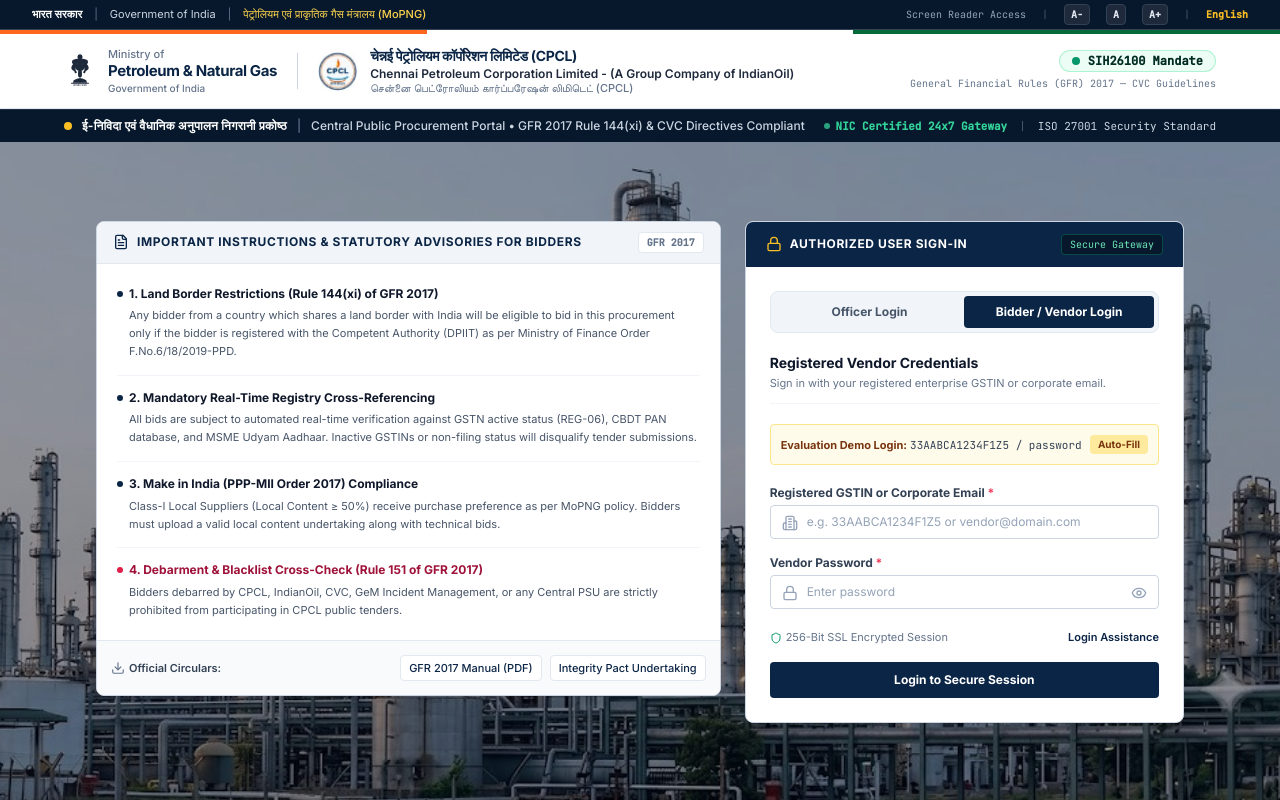
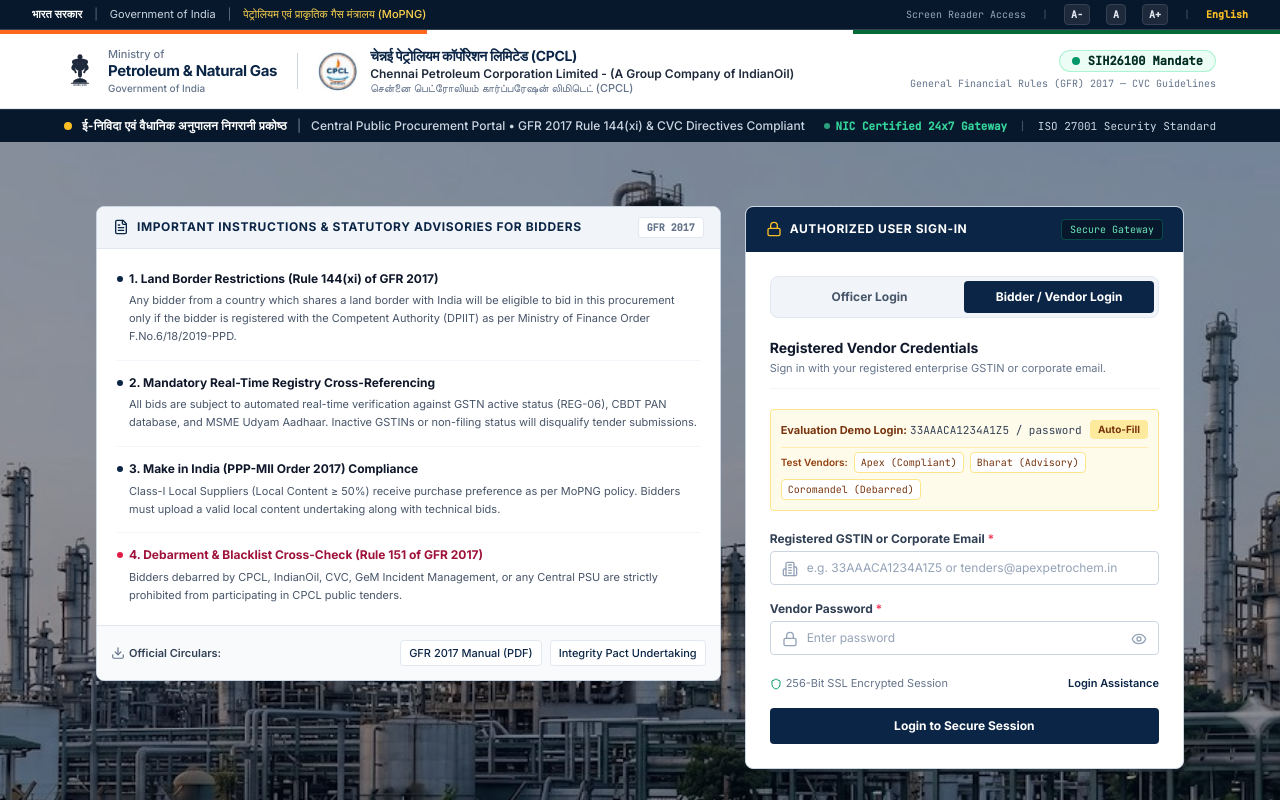
Before and after one commit to snuthon1/gemcompliance, a React (Vite) app in the folder client/: page /login in a window 1280 px wide. Both pictures are taken after a click on the button "Bidder / Vendor Login". Shown: the top 800 px of the page. Built offline with nearby package versions, Linux system fonts and the light colour scheme; the HTML template or start-up script is replaced by a standard one.

Commit message:
feat(ui): complete modern visual overhaul for Login.jsx

```diff
--- a/client/src/pages/Login.jsx
+++ b/client/src/pages/Login.jsx
@@ -50,15 +50,15 @@ export default function Login() {
     setVendorPassword('');
   };
 
-  const handleQuickFill = (role) => {
+  const handleQuickFill = (role, customId) => {
     if (role === 'OFFICER') {
       setActiveTab('OFFICER');
-      setOfficerEmail('admin@admin.com');
+      setOfficerEmail(customId || 'admin@admin.com');
       setOfficerPassword('password');
       setError(null);
     } else {
       setActiveTab('VENDOR');
-      setVendorIdentifier('33AABCA1234F1Z5');
+      setVendorIdentifier(customId || '33AAACA1234A1Z5');
       setVendorPassword('password');
       setError(null);
     }
@@ -373,11 +373,12 @@ export default function Login() {
                 </div>
 
                 {/* Demo Credentials Quick-Fill Pill */}
-                <div className="bg-amber-50 border border-amber-200 rounded p-2.5 text-[11px] flex items-center justify-between">
+                <div className="bg-amber-50 border border-amber-200 rounded p-2.5 text-[11px] space-y-2">
+                  <div className="flex items-center justify-between">
                     <div className="text-amber-900">
                       <span className="font-bold">Evaluation Demo Login:</span>{' '}
                       <span className="font-mono text-slate-700">
-                      {activeTab === 'OFFICER' ? 'admin@admin.com / password' : '33AABCA1234F1Z5 / password'}
+                        {activeTab === 'OFFICER' ? 'admin@admin.com / password' : '33AAACA1234A1Z5 / password'}
                       </span>
                     </div>
                     <button
@@ -387,6 +388,49 @@ export default function Login() {
                     >
                       Auto-Fill
                     </button>
+                  </div>
+
+                  {activeTab === 'VENDOR' && (
+                    <div className="flex flex-wrap items-center gap-1.5 pt-1 border-t border-amber-200/60 text-[10px]">
+                      <span className="text-amber-800 font-semibold">Test Vendors:</span>
+                      <button
+                        type="button"
+                        onClick={() => handleQuickFill('VENDOR', '33AAACA1234A1Z5')}
+                        className={`px-1.5 py-0.5 rounded border transition cursor-pointer font-mono ${
+                          vendorIdentifier === '33AAACA1234A1Z5'
+                            ? 'bg-amber-700 text-white border-amber-800 font-bold'
+                            : 'bg-white text-amber-900 border-amber-200 hover:bg-amber-100'
+                        }`}
+                        title="Apex Petrochem (100/100 Compliant)"
+                      >
+                        Apex (Compliant)
+                      </button>
+                      <button
+                        type="button"
+                        onClick={() => handleQuickFill('VENDOR', '33EEECE9876E1Z3')}
+                        className={`px-1.5 py-0.5 rounded border transition cursor-pointer font-mono ${
+                          vendorIdentifier === '33EEECE9876E1Z3'
+                            ? 'bg-amber-700 text-white border-amber-800 font-bold'
+                            : 'bg-white text-amber-900 border-amber-200 hover:bg-amber-100'
+                        }`}
+                        title="Bharat Seamless Pipes (85/100 Advisory)"
+                      >
+                        Bharat (Advisory)
+                      </button>
+                      <button
+                        type="button"
+                        onClick={() => handleQuickFill('VENDOR', '33BBBCB5678B1Z2')}
+                        className={`px-1.5 py-0.5 rounded border transition cursor-pointer font-mono ${
+                          vendorIdentifier === '33BBBCB5678B1Z2'
+                            ? 'bg-amber-700 text-white border-amber-800 font-bold'
+                            : 'bg-white text-amber-900 border-amber-200 hover:bg-amber-100'
+                        }`}
+                        title="Coromandel Heavy Valves (Debarred / High Risk)"
+                      >
+                        Coromandel (Debarred)
+                      </button>
+                    </div>
+                  )}
                 </div>
 
                 {/* Error Banner */}
@@ -414,11 +458,9 @@ export default function Login() {
                             type="text"
                             inputMode="email"
                             required
-                            name={`gov_usr_${seed}`}
-                            id={`gov_usr_${seed}`}
-                            autoComplete="off"
-                            autoCorrect="off"
-                            spellCheck="false"
+                            name="officerEmail"
+                            id="officerEmail"
+                            autoComplete="username"
                             value={officerEmail}
                             onChange={(e) => setOfficerEmail(e.target.value)}
                             placeholder="e.g. admin@admin.com"
@@ -434,14 +476,11 @@ export default function Login() {
                         <div className="relative">
                           <Lock className="w-4 h-4 text-slate-400 absolute left-3 top-2.5" />
                           <input
-                            type="text"
-                            style={{ WebkitTextSecurity: showPassword ? 'none' : 'disc' }}
+                            type={showPassword ? 'text' : 'password'}
                             required
-                            name={`gov_pwd_${seed}`}
-                            id={`gov_pwd_${seed}`}
-                            autoComplete="off"
-                            autoCorrect="off"
-                            spellCheck="false"
+                            name="officerPassword"
+                            id="officerPassword"
+                            autoComplete="current-password"
                             value={officerPassword}
                             onChange={(e) => setOfficerPassword(e.target.value)}
                             placeholder="Enter password"
@@ -468,14 +507,12 @@ export default function Login() {
                           <input
                             type="text"
                             required
-                            name={`vnd_usr_${seed}`}
-                            id={`vnd_usr_${seed}`}
-                            autoComplete="off"
-                            autoCorrect="off"
-                            spellCheck="false"
+                            name="vendorIdentifier"
+                            id="vendorIdentifier"
+                            autoComplete="username"
                             value={vendorIdentifier}
                             onChange={(e) => setVendorIdentifier(e.target.value)}
-                            placeholder="e.g. 33AABCA1234F1Z5 or vendor@domain.com"
+                            placeholder="e.g. 33AAACA1234A1Z5 or tenders@apexpetrochem.in"
                             className="w-full bg-white border border-slate-300 rounded pl-9 pr-3 py-2 text-xs text-slate-900 placeholder:text-slate-400 focus:outline-none focus:ring-1 focus:ring-[#0B2546] focus:border-[#0B2546]"
                           />
                         </div>
@@ -488,14 +525,11 @@ export default function Login() {
                         <div className="relative">
                           <Lock className="w-4 h-4 text-slate-400 absolute left-3 top-2.5" />
                           <input
-                            type="text"
-                            style={{ WebkitTextSecurity: showPassword ? 'none' : 'disc' }}
+                            type={showPassword ? 'text' : 'password'}
                             required
-                            name={`vnd_pwd_${seed}`}
-                            id={`vnd_pwd_${seed}`}
-                            autoComplete="off"
-                            autoCorrect="off"
-                            spellCheck="false"
+                            name="vendorPassword"
+                            id="vendorPassword"
+                            autoComplete="current-password"
                             value={vendorPassword}
                             onChange={(e) => setVendorPassword(e.target.value)}
                             placeholder="Enter password"
@@ -521,7 +555,7 @@ export default function Login() {
                     </span>
                     <button
                       type="button"
-                      onClick={() => alert('Official Login Assistance:\n- Officer Admin: admin@admin.com / password\n- Vendor: 33AABCA1234F1Z5 / password\n- Helpdesk: 044-2594 4000 (support@cpcl.co.in)')}
+                      onClick={() => alert('Official Login Assistance:\n- Officer Admin: admin@admin.com / password\n- Vendor: 33AAACA1234A1Z5 / password (or tenders@apexpetrochem.in)\n- Helpdesk: 044-2594 4000 (support@cpcl.co.in)')}
                       className="text-[#0B2546] font-semibold hover:underline cursor-pointer"
                     >
                       Login Assistance
```
Lines whose indentation alone changed are shown as unchanged.
